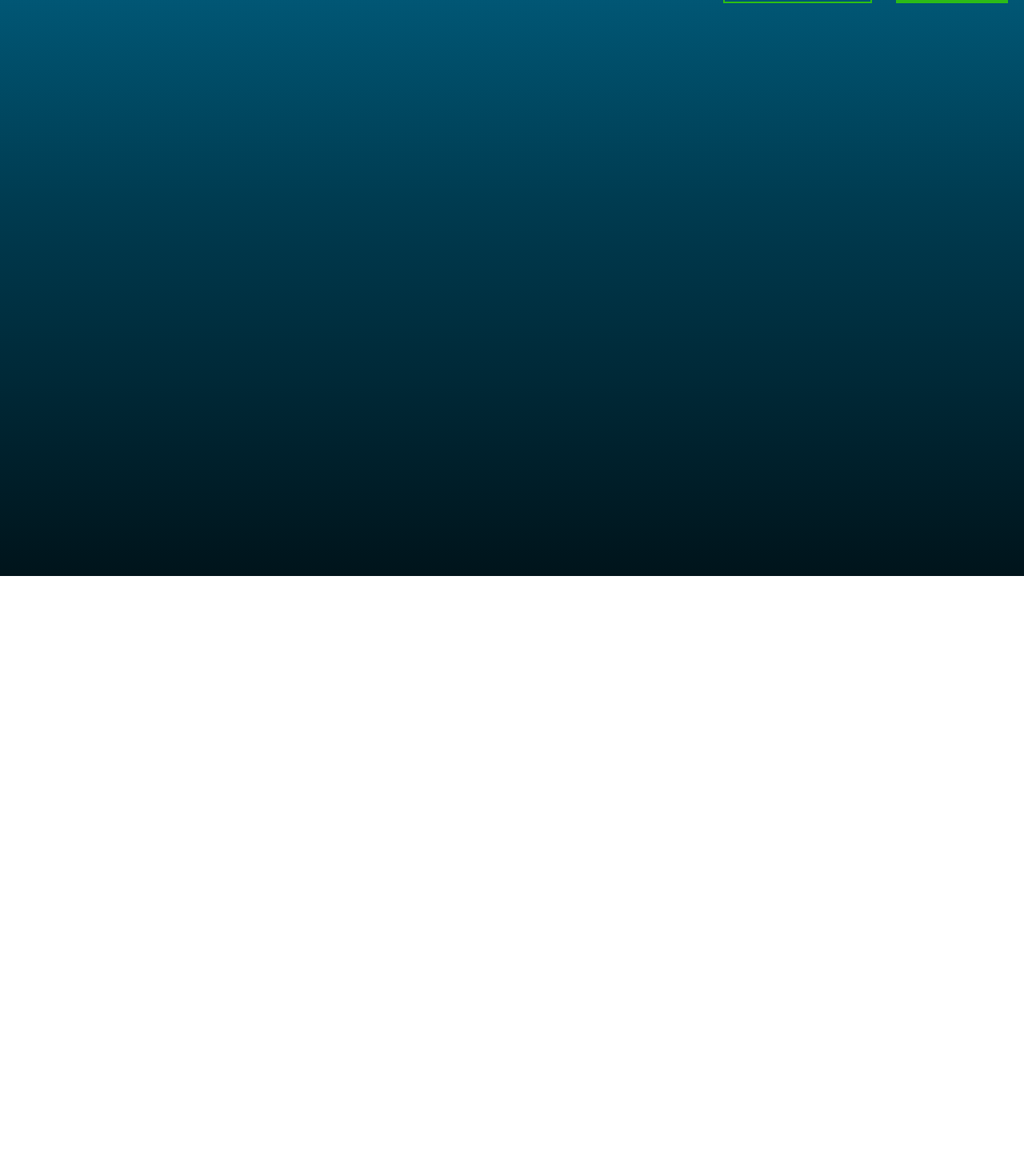
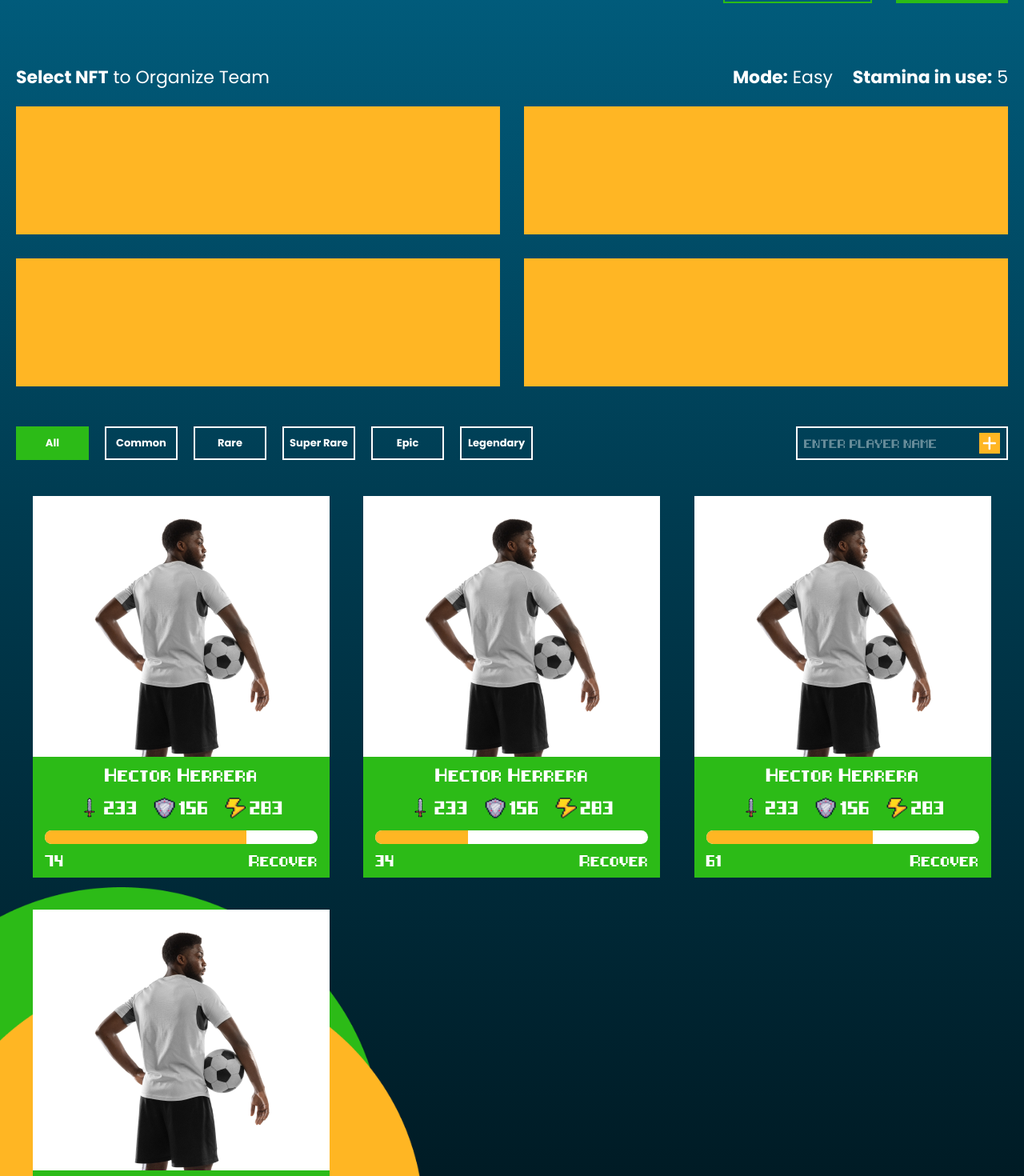
Before and after one commit to sikander-afzaal/joga-bonto, a React (Create React App) app: page /team in a window 1280 px wide. Shown: the part 80-1550 px from the top of the page at 80% size. Before the commit the page ends 800 px from the top, so only its background shows below. Built offline with nearby package versions, Linux system fonts and the light colour scheme.

Commit message:
team page done

```diff
--- a/src/App.js
+++ b/src/App.js
@@ -4,6 +4,7 @@ import Header from "./Layout/Header/Header";
 import Home from "./Pages/Home/Home";
 import Nft from "./Pages/Nft/Nft";
 import Play from "./Pages/Play/Play";
+import Team from "./Pages/Team/Team";
 
 function App() {
   return (
@@ -13,6 +14,7 @@ function App() {
         <Route element={<Home />} path="/" />
         <Route element={<Nft />} path="/nft" />
         <Route element={<Play />} path="/play" />
+        <Route element={<Team />} path="/team" />
       </Routes>
     </div>
   );
--- a/src/Components/NftBox/NftBox.css
+++ b/src/Components/NftBox/NftBox.css
@@ -6,6 +6,10 @@
   width: 100%;
   height: 487px;
   flex-direction: column;
+  cursor: pointer;
+}
+.nft-box:hover .bottom-nft-box {
+  background-color: #3d3d3d;
 }
 .nft-box > img {
   width: 100%;
@@ -22,6 +26,7 @@
   gap: 15px;
   color: white;
   background-color: var(--green);
+  transition: all 0.5s ease-in-out;
 }
 .bottom-nft-box > h2 {
   font-weight: 400;
--- a/src/Components/NftBox/NftBox.jsx
+++ b/src/Components/NftBox/NftBox.jsx
@@ -1,8 +1,20 @@
 import "./NftBox.css";
 
-const NftBox = ({ img, name, stats: { power, sheild, aim }, health }) => {
+const NftBox = ({
+  img,
+  name,
+  stats: { power, sheild, aim },
+  health,
+  setSelectedTeam,
+}) => {
   return (
-    <div className="nft-box">
+    <div
+      className="nft-box"
+      onClick={() => {
+        const statsPlayer = { power, sheild, aim };
+        setSelectedTeam(name, statsPlayer, health);
+      }}
+    >
       <img src={img} alt="" />
       <div className="bottom-nft-box">
         <h2 className="bit">{name}</h2>
--- /dev/null
+++ b/src/Components/SuccessModal/SuccessModal.css
@@ -0,0 +1,6 @@
+.modal > p {
+  color: white;
+  font-weight: 500;
+  font-size: 16px;
+  text-align: center;
+}
--- /dev/null
+++ b/src/Components/SuccessModal/SuccessModal.jsx
@@ -0,0 +1,20 @@
+import "../CreateBox/CreateBox.css";
+import "./SuccessModal.css";
+import { faPlus } from "@fortawesome/free-solid-svg-icons";
+import { FontAwesomeIcon } from "@fortawesome/react-fontawesome";
+
+const SuccessModal = ({ title, msg, btnText }) => {
+  return (
+    <>
+      <div className="overlay-modal"></div>
+      <div className="modal">
+        <FontAwesomeIcon icon={faPlus} />
+        <h2 className="bit">{title}</h2>
+        <p className="bit">{msg}</p>
+        <button className="create bit">{btnText}</button>
+      </div>
+    </>
+  );
+};
+
+export default SuccessModal;
--- /dev/null
+++ b/src/Pages/Team/Team.jsx
@@ -0,0 +1,137 @@
+import "./styles/Team.css";
+import { faPlus } from "@fortawesome/free-solid-svg-icons";
+import { FontAwesomeIcon } from "@fortawesome/react-fontawesome";
+import NftBox from "../../Components/NftBox/NftBox";
+import { useState } from "react";
+import SuccessModal from "../../Components/SuccessModal/SuccessModal";
+
+const Team = () => {
+  const [selectedTeam, setSelectedTeam] = useState([]);
+  const setTeam = (name, stats, health) => {
+    setSelectedTeam((prev) => {
+      if (prev[3] !== undefined) return prev;
+      return [...prev, { name, stats, health }];
+    });
+  };
+  return (
+    <div className="container team-page">
+      {/* {<SuccessModal title={"Victory"} msg="You won 7.8#WC" btnText={"Okay"} />} */}
+      {/* {
+        <SuccessModal
+          title={"Failed"}
+          msg="You did not pass. Play again?"
+          btnText={"Yes"}
+        />
+      } */}
+      <img src="/assets/nft-bg.png" alt="" />
+      <div className="team-div">
+        <div className="top-team">
+          <div>
+            <p>
+              <strong>Select NFT</strong> to Organize Team
+            </p>
+            <div>
+              <p>
+                <strong>Mode:</strong> Easy
+              </p>
+              <p>
+                <strong>Stamina in use:</strong> 5
+              </p>
+            </div>
+          </div>
+          <div className="selected-teams">
+            <SelectedTeamBox team={selectedTeam[0]} />
+            <SelectedTeamBox team={selectedTeam[1]} />
+            <SelectedTeamBox team={selectedTeam[2]} />
+            <SelectedTeamBox team={selectedTeam[3]} />
+          </div>
+        </div>
+        <div className="bottom-team">
+          <div className="filter-div">
+            <div className="left-filter">
+              <button className="active-filter">All</button>
+              <button>Common</button>
+              <button>Rare</button>
+              <button>Super Rare</button>
+              <button>Epic</button>
+              <button>Legendary</button>
+            </div>
+            <div className="right-filter-drop">
+              <input
+                className="bit"
+                type="text"
+                placeholder="ENTER PLAYER NAME"
+              />
+              <FontAwesomeIcon icon={faPlus} />
+            </div>
+          </div>
+          <div className="nft-grid">
+            <NftBox
+              img={"/assets/player.png"}
+              name="Hector Herrera"
+              stats={{ power: "233", sheild: "156", aim: "283" }}
+              health={74}
+              setSelectedTeam={setTeam}
+            />
+            <NftBox
+              img={"/assets/player.png"}
+              name="Hector Herrera"
+              stats={{ power: "233", sheild: "156", aim: "283" }}
+              health={34}
+              setSelectedTeam={setTeam}
+            />
+            <NftBox
+              img={"/assets/player.png"}
+              name="Hector Herrera"
+              stats={{ power: "233", sheild: "156", aim: "283" }}
+              health={61}
+              setSelectedTeam={setTeam}
+            />
+            <NftBox
+              img={"/assets/player.png"}
+              name="Hector Herrera"
+              stats={{ power: "233", sheild: "156", aim: "283" }}
+              health={87}
+              setSelectedTeam={setTeam}
+            />
+          </div>
+        </div>
+      </div>
+    </div>
+  );
+};
+
+export default Team;
+
+const SelectedTeamBox = ({ team }) => {
+  return (
+    <div className="selected-team">
+      {team && (
+        <>
+          <FontAwesomeIcon icon={faPlus} />
+          <h2 className="bit">{team.name}</h2>
+          <div className="selected-stats">
+            <div>
+              <img src="/assets/sword.png" alt="" />
+              <h3 className="bit">{team.stats.power}</h3>
+            </div>
+            <div>
+              <img src="/assets/shield.png" alt="" />
+              <h3 className="bit">{team.stats.sheild}</h3>
+            </div>
+            <div>
+              <img src="/assets/thunder.png" alt="" />
+              <h3 className="bit">{team.stats.aim}</h3>
+            </div>
+          </div>
+          <div className="bar">
+            <div
+              style={{ width: `${team.health}%` }}
+              className="inner-bar"
+            ></div>
+          </div>
+        </>
+      )}
+    </div>
+  );
+};
--- /dev/null
+++ b/src/Pages/Team/styles/Team.css
@@ -0,0 +1,140 @@
+.team-page {
+  position: relative;
+}
+.team-page > img {
+  position: absolute;
+  max-width: 530px;
+  width: 100%;
+  left: 0;
+  bottom: 0;
+  z-index: -1;
+}
+.team-div {
+  display: flex;
+  align-items: center;
+  flex-direction: column;
+  width: 100%;
+  max-width: 1650px;
+  min-height: calc(100vh - 120px);
+  justify-content: flex-start;
+  padding-top: 40px;
+  padding-bottom: 40px;
+}
+.top-team {
+  display: flex;
+  justify-content: center;
+  align-items: center;
+  flex-direction: column;
+  width: 100%;
+  gap: 20px;
+}
+.top-team > div:first-of-type {
+  display: flex;
+  justify-content: space-between;
+  align-items: center;
+  width: 100%;
+}
+.top-team > div:first-of-type p {
+  color: white;
+  font-size: 22px;
+  font-weight: 400;
+}
+.top-team > div:first-of-type > div {
+  display: flex;
+  justify-content: center;
+  align-items: center;
+  gap: 25px;
+}
+.selected-teams {
+  display: grid;
+  grid-template-columns: repeat(4, 1fr);
+  grid-template-rows: 1fr;
+  width: 100%;
+  gap: 30px;
+}
+.selected-team {
+  width: 100%;
+  display: flex;
+  justify-content: center;
+  align-items: center;
+  flex-direction: column;
+  background-color: var(--yellow);
+  padding: 20px;
+  color: white;
+  position: relative;
+  height: 100%;
+  min-height: 160px;
+  gap: 20px;
+}
+.selected-team > h2 {
+  font-weight: 400;
+  font-size: 14px;
+  line-height: 1;
+}
+.selected-stats {
+  display: flex;
+  justify-content: center;
+  align-items: center;
+  gap: 20px;
+}
+.selected-stats > div {
+  display: flex;
+  justify-content: center;
+  align-items: center;
+  gap: 10px;
+}
+.selected-stats h3 {
+  line-height: 1;
+  font-weight: 400;
+  font-size: 14px;
+}
+.selected-team > .bar {
+  overflow: hidden;
+  position: relative;
+}
+.inner-bar {
+  position: absolute;
+  left: 0;
+  top: 0;
+  height: 100%;
+  background-color: var(--green);
+}
+.selected-team > svg {
+  position: absolute;
+  color: white;
+  right: 2%;
+  top: 3%;
+  font-size: 25px;
+  cursor: pointer;
+}
+.bottom-team {
+  width: 100%;
+  display: flex;
+  justify-content: center;
+  align-items: center;
+  flex-direction: column;
+}
+@media screen and (max-width: 1413px) {
+  .selected-teams {
+    grid-template-columns: repeat(2, 1fr);
+    grid-template-rows: 1fr 1fr;
+  }
+}
+@media screen and (max-width: 750px) {
+  .selected-teams {
+    grid-template-columns: repeat(1, 1fr);
+    grid-template-rows: 1fr 1fr 1fr 1fr;
+  }
+  .top-team > div:first-of-type {
+    flex-direction: column;
+    align-items: flex-start;
+    gap: 20px;
+  }
+  .top-team > div:first-of-type > div {
+    width: 100%;
+    justify-content: space-between;
+  }
+  .top-team > div:first-of-type p {
+    font-size: 18px;
+  }
+}
```
